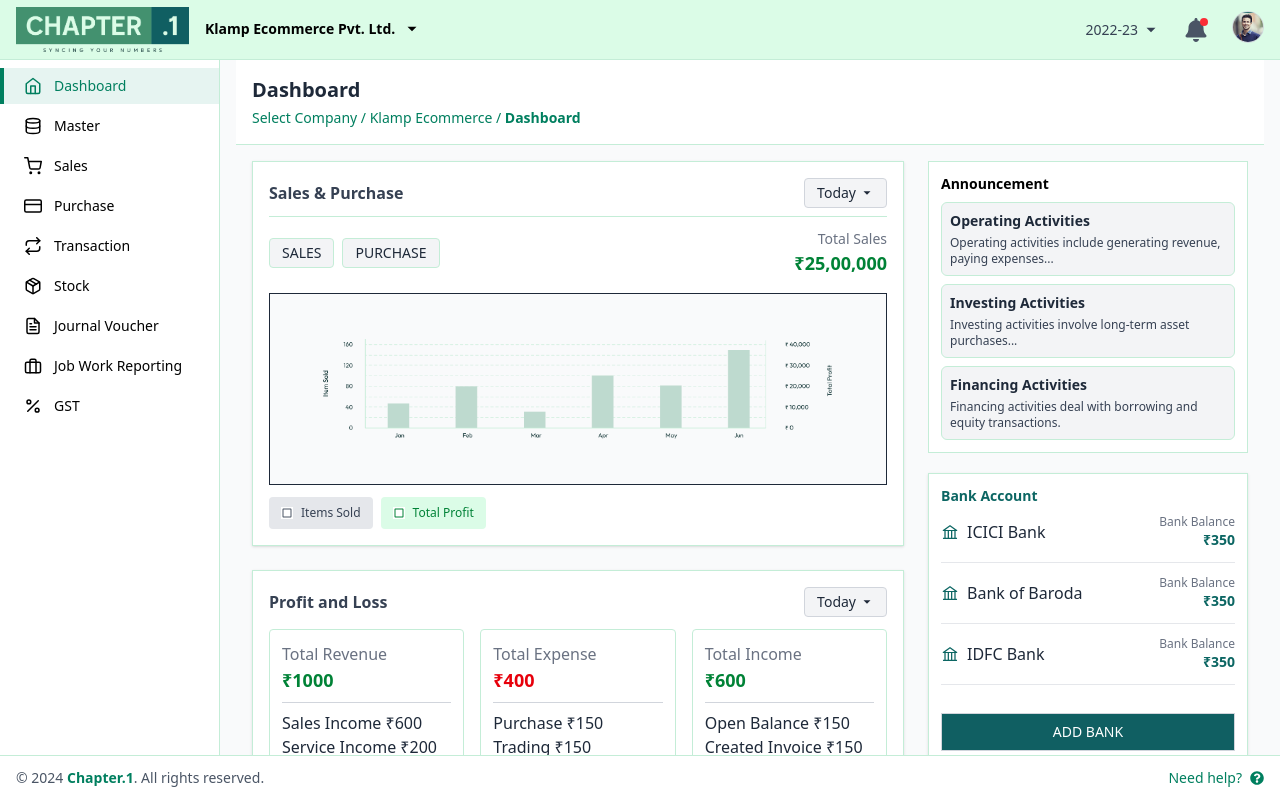
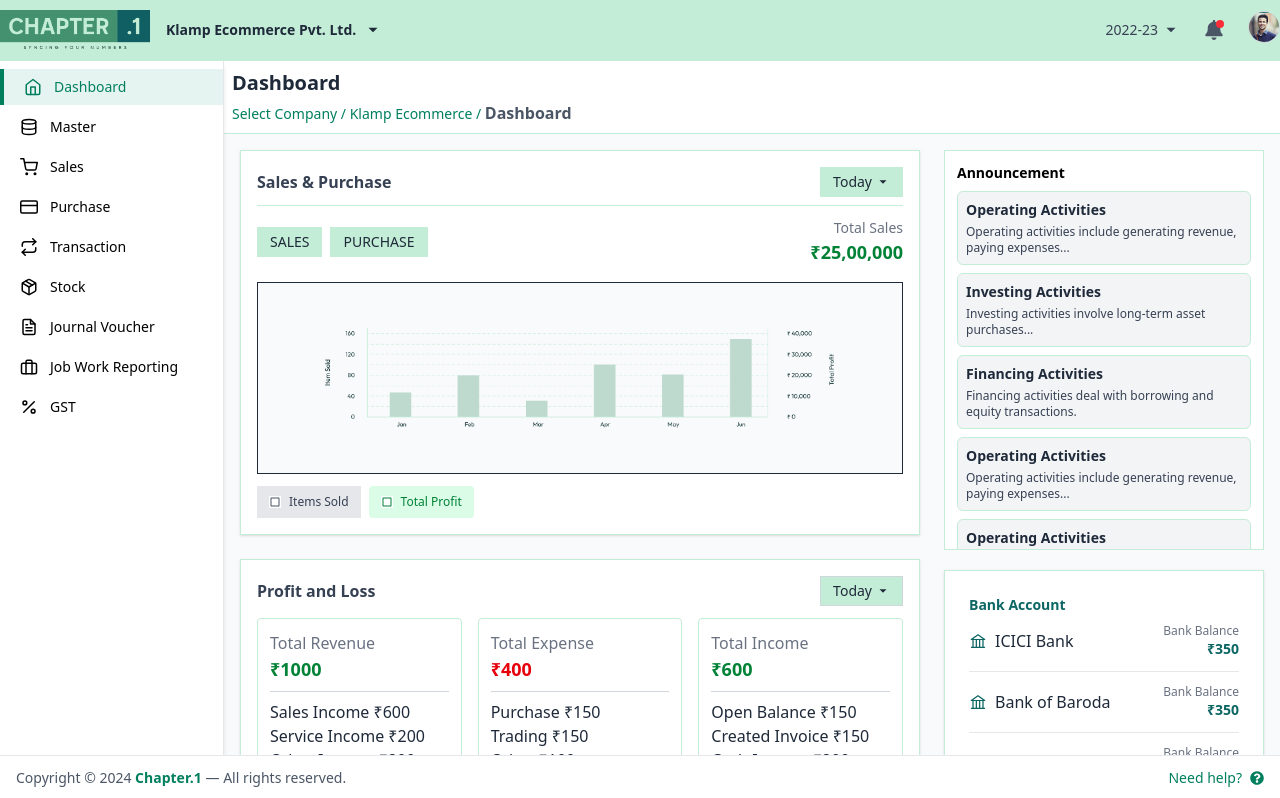
Before and after one commit to Deepika2342/chapter-1, a Next.js app: page /dashboard in a window 1280 px wide. Shown: the top 798 px of the page. Built offline with nearby package versions, Linux system fonts and the light colour scheme.

Commit message:
create mobile responsive code.

```diff
--- a/src/app/(companyList)/dashboard/page.tsx
+++ b/src/app/(companyList)/dashboard/page.tsx
@@ -19,13 +19,13 @@ const Dashboard = () => {
   ];
 
   return (
-    <div className="flex flex-col bg-gray-50 text-gray-800 min-h-screen relative pb-24 px-2 sm:px-4">
+    <div className="flex flex-col bg-gray-50 text-gray-800 relative pb-20 px-0 sm:px-0">
       {/* ===== Header ===== */}
-      <div className="bg-white border-b border-border p-4 rounded-none">
+      <div className="bg-white border-b border-border p-2  rounded-none">
         <h2 className="text-xl font-semibold">Dashboard</h2>
         <p className="text-sm text-[#007F5F] mt-1">
           Select Company / Klamp Ecommerce /{" "}
-          <span className="font-semibold">Dashboard</span>
+          <span className="hidden sm:inline text-gray-600 text-xs sm:text-sm md:text-base truncate font-semibold">Dashboard</span>
         </p>
       </div>
 
@@ -39,7 +39,7 @@ const Dashboard = () => {
               <h3 className="font-semibold text-gray-700 mb-2 md:mb-0">
                 Sales & Purchase
               </h3>
-              <button className="flex items-center text-sm border border-gray-300 bg-gray-100 px-3 py-1 hover:bg-gray-200 rounded">
+              <button className="flex items-center text-sm border border-border bg-border px-3 py-1 hover:bg-gray-200 rounded-none">
                 Today
                 <IoMdArrowDropdown className="ml-1" />
               </button>
@@ -47,10 +47,10 @@ const Dashboard = () => {
 
             <div className="flex flex-col md:flex-row justify-between items-start md:items-center text-sm mb-4 gap-4">
               <div className="flex gap-2 w-full md:w-auto justify-between md:justify-start">
-                <button className="flex-1 md:flex-none px-3 py-1 border border-border bg-gray-100 hover:bg-gray-200 rounded">
+                <button className="flex-1 md:flex-none px-3 py-1 border border-border bg-border hover:bg-gray-200 rounded-none">
                   SALES
                 </button>
-                <button className="flex-1 md:flex-none px-3 py-1 border border-border bg-gray-100 hover:bg-gray-200 rounded">
+                <button className="flex-1 md:flex-none px-3 py-1 border border-border bg-border hover:bg-gray-200 rounded-none">
                   PURCHASE
                 </button>
               </div>
@@ -64,14 +64,14 @@ const Dashboard = () => {
               <Image
                 src={Chart}
                 alt="Chart"
-                width={850}
+                width={950}
                 height={850}
                 className="w-full max-w-lg h-auto object-contain"
               />
             </div>
 
             <div className="flex flex-wrap justify-center md:justify-start mt-3 gap-2 text-xs">
-              <div className="flex items-center gap-2 bg-gray-200 text-gray-700 px-3 py-2 rounded">
+              <div className="flex items-center gap-2 bg-gray-200 text-gray-700 px-3 py-2 rounded-none">
                 <MdCheckBoxOutlineBlank className="text-gray-600 bg-white" />
                 <span>Items Sold</span>
               </div>
@@ -86,7 +86,7 @@ const Dashboard = () => {
           <div className="bg-white p-4 rounded-none border border-border shadow-sm">
             <div className="flex justify-between items-center mb-3">
               <h3 className="font-semibold text-gray-700">Profit and Loss</h3>
-              <button className="flex items-center text-sm border border-gray-300 bg-gray-100 px-3 py-1 hover:bg-gray-200 rounded">
+              <button className="flex items-center text-sm border border-gray-300 bg-border px-3 py-1 hover:bg-gray-200 rounded-none">
                 Today
                 <IoMdArrowDropdown className="ml-1" />
               </button>
@@ -168,7 +168,7 @@ const Dashboard = () => {
               <div className="flex flex-col w-full">
                 <div className="flex justify-between items-center mb-2">
                   <h4 className="text-sm font-semibold">Account Receivable</h4>
-                  <button className="flex items-center text-sm border border-border bg-gray-100 px-2 py-1 hover:bg-gray-200 rounded">
+                  <button className="flex items-center text-sm border border-border bg-border px-2 py-1 hover:bg-gray-200 rounded-none">
                     Today <IoMdArrowDropdown className="ml-1" />
                   </button>
                 </div>
@@ -190,7 +190,7 @@ const Dashboard = () => {
               <div className="flex flex-col w-full">
                 <div className="flex justify-between items-center mb-2">
                   <h4 className="text-sm font-semibold">Account Payable</h4>
-                  <button className="flex items-center text-sm border border-gray-300 bg-gray-100 px-2 py-1 hover:bg-gray-200 rounded">
+                  <button className="flex items-center text-sm border border-border bg-border px-2 py-1 hover:bg-gray-200 rounded-none">
                     Today <IoMdArrowDropdown className="ml-1" />
                   </button>
                 </div>
@@ -207,7 +207,7 @@ const Dashboard = () => {
         {/* ===== Right Side Panels ===== */}
         <div className="w-full md:w-80 flex-shrink-0 flex flex-col gap-5 mt-6 md:mt-0">
           {/* Announcement */}
-          <div className="bg-white border border-border p-3 rounded-none h-auto max-h-80 overflow-y-auto">
+          <div className="bg-white border border-border p-3 rounded-none h-auto max-h-100 overflow-y-auto">
             <h3 className="font-semibold text-sm mb-2 text-black">Announcement</h3>
             {[
               {
@@ -222,6 +222,14 @@ const Dashboard = () => {
                 title: "Financing Activities",
                 desc: "Financing activities deal with borrowing and equity transactions.",
               },
+              {
+                title: "Operating Activities",
+                desc: "Operating activities include generating revenue, paying expenses...",
+              },
+              {
+                title: "Operating Activities",
+                desc: "Operating activities include generating revenue, paying expenses...",
+              },
             ].map((item, i) => (
               <div
                 key={i}
@@ -234,7 +242,7 @@ const Dashboard = () => {
           </div>
 
           {/* Bank Accounts */}
-          <div className="bg-white border border-border p-3 shadow-sm rounded-none">
+          <div className="bg-white border border-border p-6 shadow-sm rounded-none">
             <h3 className="font-semibold text-sm mb-2 text-[#0C6663]">
               Bank Account
             </h3>
@@ -261,7 +269,7 @@ const Dashboard = () => {
           </div>
 
           {/* Contact Support */}
-          <div className="bg-white border border-border p-3 rounded-none">
+          <div className="bg-white border border-border p-6 rounded-none">
             <h3 className="font-semibold text-sm mb-1 text-[#0C6663]">
               Contact Support
             </h3>
@@ -269,32 +277,20 @@ const Dashboard = () => {
               We&apos;re happy to help! Contact us anytime, anywhere, on any device.
             </p>
             <div className="flex flex-wrap justify-around items-center text-sm text-gray-700 gap-2">
-              <div className="flex items-center gap-1 cursor-pointer">
+              <div className="flex items-center text-sm border border-border bg-border px-2 py-1 hover:bg-gray-200 rounded-none">
                 <BiSolidPhoneCall className="text-[#007F5F]" /> Call Us
               </div>
-              <div className="flex items-center gap-1 cursor-pointer">
+              <div className="flex items-center text-sm border border-border bg-border px-2 py-1 hover:bg-gray-200 rounded-none">
                 <PiEnvelopeSimpleFill className="text-[#007F5F]" /> Email
               </div>
-              <div className="flex items-center gap-1 cursor-pointer">
+              <div className="flex items-center text-sm border border-border bg-border px-2 py-1 hover:bg-gray-200 rounded-none">
                 <FaWhatsapp className="text-green-600" /> WhatsApp
               </div>
             </div>
           </div>
         </div>
       </div>
-
-      {/* ===== Sticky Footer ===== */}
-      <footer className="fixed bottom-0 left-0 w-full bg-white border-t border-border text-sm text-gray-600 px-4 py-3 flex flex-wrap justify-between items-center z-50">
-        <span className="text-center sm:text-left w-full sm:w-auto mb-2 sm:mb-0">
-          © 2024{" "}
-          <span className="font-semibold text-[#007F5F]">Chapter.1</span>. All rights reserved.
-        </span>
-        <div className="flex items-center gap-2 justify-center sm:justify-end w-full sm:w-auto text-[#007F5F] cursor-pointer">
-          <span>Need help?</span>
-          <FaQuestionCircle />
-        </div>
-      </footer>
-    </div>
+    </div >
   );
 };
 
--- a/src/app/(companyList)/layout.tsx
+++ b/src/app/(companyList)/layout.tsx
@@ -1,10 +1,29 @@
 "use client";
 import Navbar1 from "@/components/navbar1";
 import React, { useState } from "react";
-import { FiHome, FiDatabase, FiShoppingCart, FiCreditCard, FiRepeat, FiPackage, FiFileText, FiBriefcase, FiPercent } from "react-icons/fi";
+import {
+    FiHome,
+    FiDatabase,
+    FiShoppingCart,
+    FiCreditCard,
+    FiRepeat,
+    FiPackage,
+    FiFileText,
+    FiBriefcase,
+    FiPercent,
+    FiMenu,
+    FiX,
+} from "react-icons/fi";
+import { FaQuestionCircle } from "react-icons/fa";
+import { useRouter } from "next/navigation";
+
+
+
 
 export default function CompanyListLayout({ children }) {
     const [active, setActive] = useState("Dashboard");
+    const [sidebarOpen, setSidebarOpen] = useState(false);
+    const router = useRouter();
 
     const menuItems = [
         { name: "Dashboard", icon: <FiHome /> },
@@ -18,21 +37,39 @@ export default function CompanyListLayout({ children }) {
         { name: "GST", icon: <FiPercent /> },
     ];
 
+    return (
+        <main className="min-h-screen bg-border flex flex-col relative">
+            {/* Navbar */}
+            <div className="flex items-center justify-between px-0 py-0 bg-white border-b border-border shadow-sm">
+                <Navbar1 />
+                {/* Hamburger for mobile */}
+                <button
+                    className="sm:hidden text-[#007F5F] text-2xl"
+                    onClick={() => setSidebarOpen(!sidebarOpen)}
+                >
+                    {sidebarOpen ? <FiX /> : <FiMenu />}
+                </button>
+            </div>
 
-    return (
-        <main className="min-h-screen bg-[#E0F4EC] flex flex-col">
-            <Navbar1 />
-
-            <div className="flex flex-1 overflow-hidden ">
+            <div className="flex flex-1 overflow-hidden">
                 {/* Sidebar */}
-                <aside className="w-55 bg-white border-r border-border shadow-sm flex flex-col">
-                    <ul className="mt-2 space-y-1">
+                <aside
+                    className={`fixed sm:static top-0 left-0 h-full sm:h-auto bg-white border-r border-gray-200 shadow-md z-40 transform transition-transform duration-300 w-56
+          ${sidebarOpen ? "translate-x-0" : "-translate-x-full"} sm:translate-x-0`}
+                >
+                    <ul className="mt-16 sm:mt-2 space-y-1">
                         {menuItems.map((item) => (
                             <li
                                 key={item.name}
-                                onClick={() => setActive(item.name)}
-                                className={`flex items-center gap-3 px-5 py-2 text-sm cursor-pointer border-l-4 transition ${active === item.name
-                                    ? "border-[#007F5F] bg-[#E6F4F1] text-[#007F5F]"
+                                onClick={() => {
+                                    setActive(item.name);
+                                    setSidebarOpen(false);
+                                    if (item.name === "Dashboard") {
+                                        router.push("/dashboard");
+                                    }
+                                }}
+                                className={`flex items-center gap-3 px-5 py-2 text-sm cursor-pointer transition ${active === item.name
+                                    ? "border-l-4 border-[#007F5F] bg-[#E6F4F1] text-[#007F5F]"
                                     : "border-transparent hover:bg-gray-100"
                                     }`}
                             >
@@ -43,10 +80,30 @@ export default function CompanyListLayout({ children }) {
                     </ul>
                 </aside>
 
-                {/* Main Page (Dashboard injected here) */}
-                <section className="flex-1 overflow-y-auto ">{children}</section>
+                {/* Overlay for mobile */}
+                {sidebarOpen && (
+                    <div
+                        className="fixed inset-0 bg-black bg-opacity-30 sm:hidden z-30"
+                        onClick={() => setSidebarOpen(false)}
+                    ></div>
+                )}
+
+                {/* Main Content */}
+                <section className="flex-1 overflow-y-auto pb-10 pt-0 px-0 sm:px-0">
+                    {children}
+                </section>
             </div>
 
+            {/* Footer */}
+            <footer className="w-full bg-white border-t border-gray-200 text-sm text-gray-600 px-4 py-3 flex flex-wrap justify-between items-center z-50 fixed bottom-0 left-0">
+                <span className="text-center sm:text-left w-full sm:w-auto mb-2 sm:mb-0">
+                    Copyright © 2024 <span className="font-semibold text-[#007F5F]">Chapter.1</span> — All rights reserved.
+                </span>
+                <div className="flex items-center gap-2 justify-center sm:justify-end w-full sm:w-auto text-[#007F5F] cursor-pointer hover:text-[#005f45] transition-colors">
+                    <span>Need help?</span>
+                    <FaQuestionCircle />
+                </div>
+            </footer>
         </main>
     );
 }
--- a/src/components/navbar1.tsx
+++ b/src/components/navbar1.tsx
@@ -15,8 +15,8 @@ const Navbar1 = () => {
   const [selectedCompany, setSelectedCompany] = useState("Klamp Ecommerce Pvt. Ltd.");
   const [selectedYear, setSelectedYear] = useState("2022-23");
 
-  const companyRef = useRef<HTMLDivElement>(null);
-  const profileRef = useRef<HTMLDivElement>(null);
+  const companyRef = useRef(null);
+  const profileRef = useRef(null);
 
   const companies = [
     "Klamp Ecommerce Pvt. Ltd.",
@@ -26,19 +26,12 @@ const Navbar1 = () => {
   ];
   const years = ["2022-23", "2023-24", "2024-25"];
 
-  // Close dropdowns on outside click
   useEffect(() => {
-    const handleClickOutside = (event: MouseEvent) => {
-      if (
-        companyRef.current &&
-        !companyRef.current.contains(event.target as Node)
-      ) {
+    const handleClickOutside = (event) => {
+      if (companyRef.current && !companyRef.current.contains(event.target)) {
         setCompanyDropdownOpen(false);
       }
-      if (
-        profileRef.current &&
-        !profileRef.current.contains(event.target as Node)
-      ) {
+      if (profileRef.current && !profileRef.current.contains(event.target)) {
         setProfileDropdownOpen(false);
       }
       setYearDropdownOpen(false);
@@ -48,47 +41,45 @@ const Navbar1 = () => {
   }, []);
 
   return (
-    <nav className="w-full h-[60px] bg-green-100 border-b border-border px-4 flex items-center justify-between">
+    <nav className="w-full bg-border  border-b border-border px-0 flex items-center justify-between h-[60px]">
       {/* Left side: Logo + Company Dropdown */}
-      <div className="flex items-center space-x-4">
+      <div className="flex items-center gap-4">
+        {/* Logo - hidden on mobile */}
         <Image
           src={logo}
           alt="Chapter Logo"
-          width={173}
-          height={45}
-          quality={100}
-          className="object-contain"
+          width={150}
+          height={40}
+          className="object-contain hidden sm:block"
         />
 
+        {/* Company Dropdown */}
         <div className="relative" ref={companyRef}>
           <button
             onClick={() => setCompanyDropdownOpen(!companyDropdownOpen)}
-            className="flex items-center gap-2 text-black font-semibold text-sm hover:text-[#105F62]"
+            className="flex items-center gap-2 text-sm font-semibold text-gray-800 hover:text-[#105F62]"
           >
             {selectedCompany}
-            <IoMdArrowDropdown className="text-lg text-black" />
+            <IoMdArrowDropdown className="text-lg" />
           </button>
 
           {companyDropdownOpen && (
-            <div className="absolute top-8 left-0 w-96 bg-white border border-border shadow-md rounded-none z-50">
-              <div className="flex items-center justify-between bg-border border-b border-gray-200 px-3 py-2">
-                <span className="text-gray-900 font-semibold text-sm">
-                  {selectedCompany}
-                </span>
+            <div className="absolute top-8 left-0 w-72 sm:w-96 bg-white border border-gray-200 shadow-md rounded-sm z-50">
+              <div className="flex items-center justify-between bg-gray-50 border-b border-gray-200 px-3 py-2">
+                <span className="text-gray-800 font-semibold text-sm">{selectedCompany}</span>
                 <FaSearch className="text-gray-600 text-sm cursor-pointer" />
               </div>
-
-              <ul className="max-h-60 overflow-y-auto">
-                {companies.map((company, index) => (
+              <ul className="max-h-56 overflow-y-auto">
+                {companies.map((company, i) => (
                   <li
-                    key={index}
+                    key={i}
                     onClick={() => {
                       setSelectedCompany(company);
                       setCompanyDropdownOpen(false);
                     }}
-                    className={`px-4 py-2 text-sm cursor-pointer border-b border-border ${company === selectedCompany
-                      ? "bg-[#105F62] font-semibold"
-                      : "hover:bg-border text-gray-700"
+                    className={`px-4 py-2 text-sm cursor-pointer border-b last:border-b-0 ${company === selectedCompany
+                        ? "bg-[#105F62] text-white font-medium"
+                        : "hover:bg-gray-100 text-gray-700"
                       }`}
                   >
                     {company}
@@ -101,7 +92,7 @@ const Navbar1 = () => {
       </div>
 
       {/* Right side */}
-      <div className="flex items-center space-x-6 relative">
+      <div className="flex items-center gap-4 sm:gap-6 relative">
         {/* Year Dropdown */}
         <div className="relative">
           <button
@@ -113,9 +104,9 @@ const Navbar1 = () => {
           </button>
 
           {yearDropdownOpen && (
-            <div className="absolute right-0 mt-1 w-[160px] bg-white border border-gray-200 shadow-md rounded-sm z-50">
+            <div className="absolute right-0 mt-2 w-40 bg-white border border-gray-200 shadow-md rounded-sm z-50">
               <div
-                onClick={() => alert('Create Year Clicked!')}
+                onClick={() => alert("Create Year Clicked!")}
                 className="px-3 py-2 text-sm font-semibold text-white bg-[#007F5F] cursor-pointer hover:bg-[#046C54]"
               >
                 + Create Year
@@ -128,7 +119,7 @@ const Navbar1 = () => {
                       setSelectedYear(year);
                       setYearDropdownOpen(false);
                     }}
-                    className={`px-3 py-2 text-sm cursor-pointer border-b last:border-b-0 ${selectedYear === year
+                    className={`px-3 py-2 text-sm cursor-pointer ${selectedYear === year
                         ? "bg-green-100 text-gray-900 font-medium"
                         : "hover:bg-green-50 text-gray-700"
                       }`}
@@ -141,15 +132,14 @@ const Navbar1 = () => {
           )}
         </div>
 
-
         {/* Notification */}
-        <button className="relative text-gray-600 hover:text-green-700 text-2xl">
+        <button className="relative text-gray-600 hover:text-[#105F62] text-xl">
           <FaBell />
           <span className="absolute top-0 right-0 w-2 h-2 bg-red-500 rounded-full"></span>
         </button>
 
-        {/* Profile */}
-        <div className="relative" ref={profileRef}>
+        {/* Profile*/}
+        <div ref={profileRef} className="relative">
           <button
             onClick={() => setProfileDropdownOpen(!profileDropdownOpen)}
             className="w-8 h-8 overflow-hidden border border-gray-300 rounded-full"
@@ -165,12 +155,8 @@ const Navbar1 = () => {
 
           {profileDropdownOpen && (
             <div className="absolute right-0 mt-2 w-32 bg-white shadow-lg rounded border border-gray-200 z-50">
-              <button className="w-full text-left px-4 py-2 hover:bg-gray-100">
-                Settings
-              </button>
-              <button className="w-full text-left px-4 py-2 hover:bg-gray-100">
-                Log Out
-              </button>
+              <button className="w-full text-left px-4 py-2 hover:bg-gray-100">Settings</button>
+              <button className="w-full text-left px-4 py-2 hover:bg-gray-100">Log Out</button>
             </div>
           )}
         </div>
```
